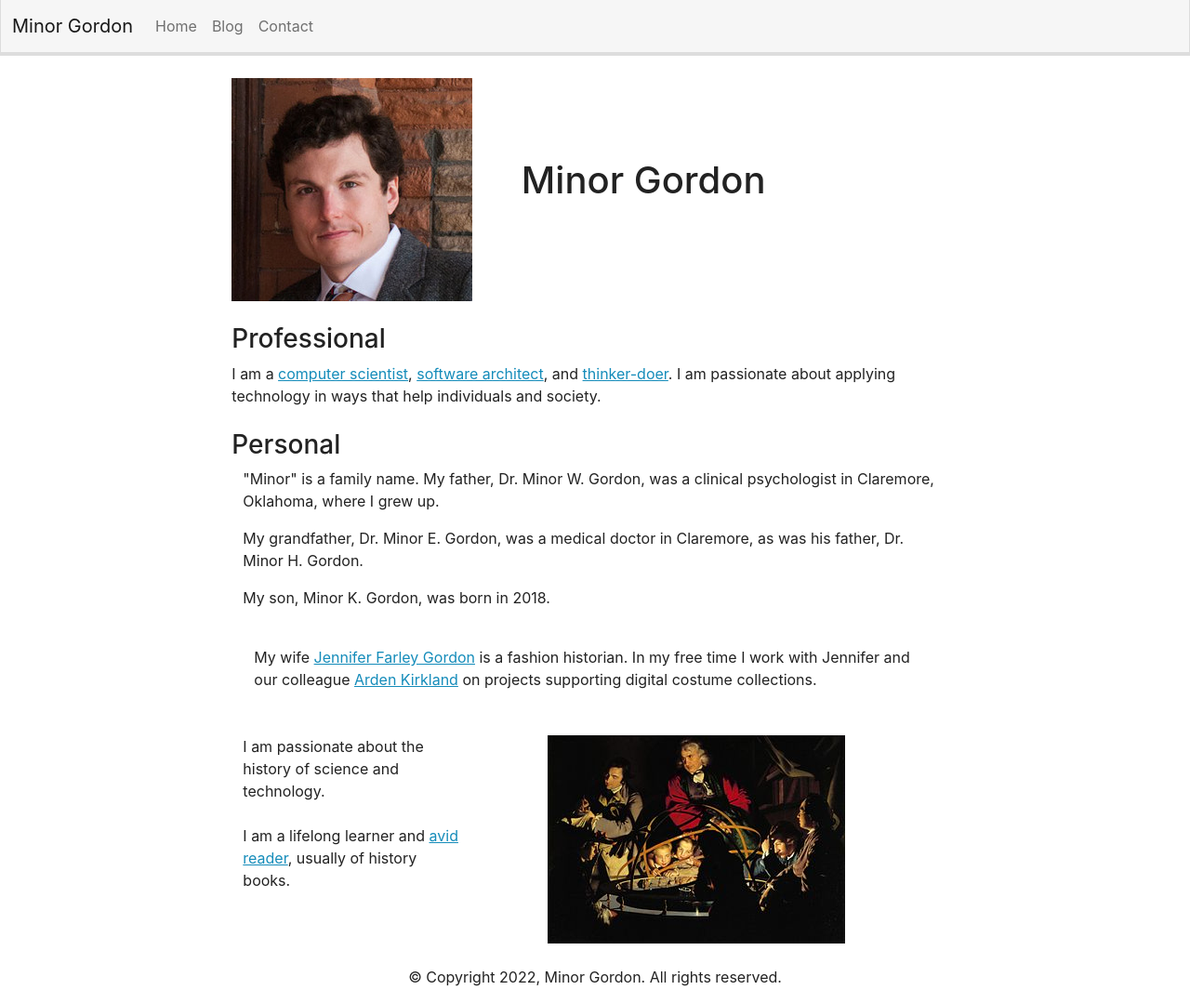
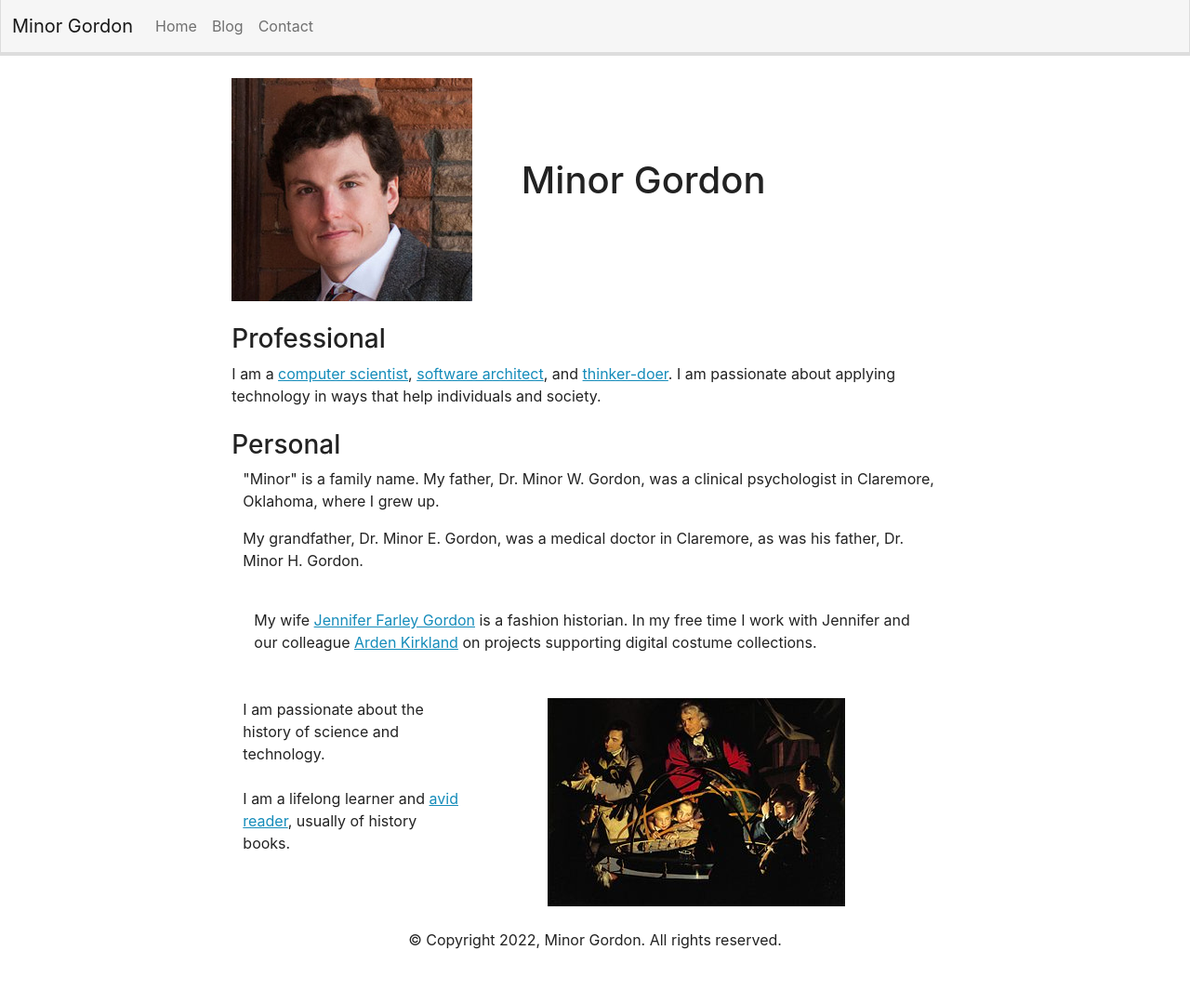
Before and after one commit to minorg/minorgordon.net, a Jekyll site: the page built from index.html, in a window 1280 px wide. Shown: the whole page at 93% size. Built offline with Jekyll 4.4.1, drawn with Linux system fonts in a browser that asks for light colours; after the commit the page ends 1039 px from its top, so only the background shows below that.

Commit message:
remove Minor K. from index

```diff
--- a/index.html
+++ b/index.html
@@ -24,7 +24,6 @@ layout: page
                     <div class="col-12 ps-0">
                         <p>"Minor" is a family name. My father, Dr. Minor W. Gordon, was a clinical psychologist in Claremore, Oklahoma, where I grew up.</p>
                         <p>My grandfather, Dr. Minor E. Gordon, was a medical doctor in Claremore, as was his father, Dr. Minor H. Gordon.</p>
-                        <p>My son, Minor K. Gordon, was born in 2018.</p>
                     </div>
                 </div>
                 <div class="row">
```
